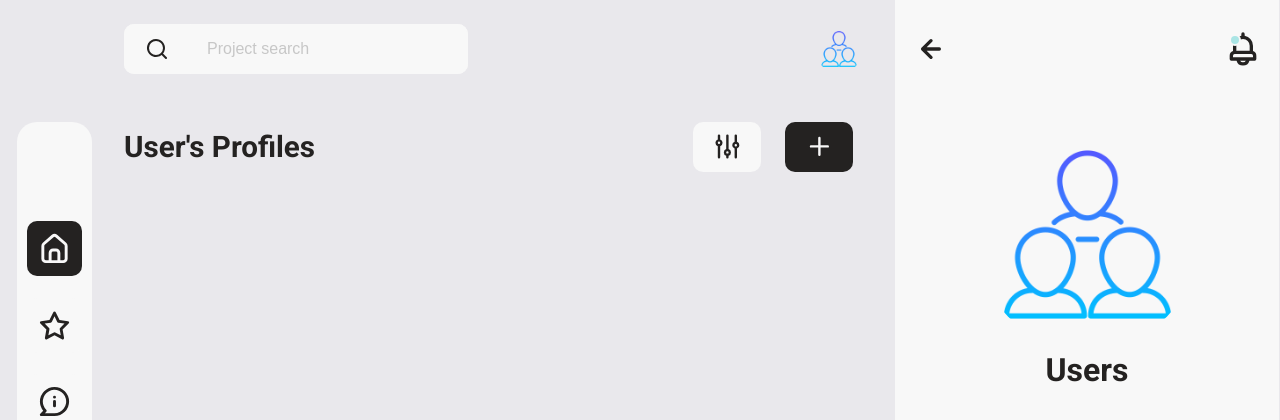
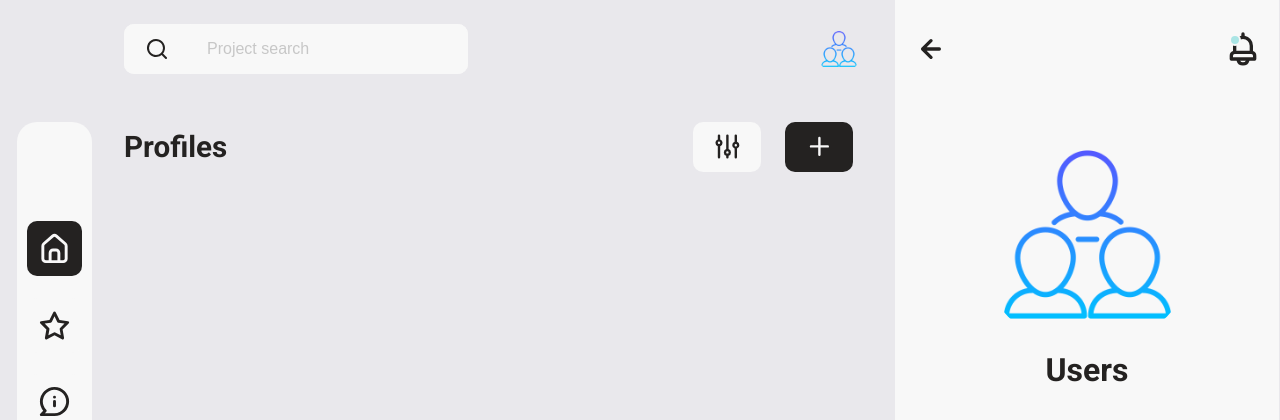
Before and after one commit to Valery-Hyppolite/devsDashboard, a Flask app: template templates/users.html in a window 1280 px wide. Shown: the top 420 px of the page. Run offline with Flask 3, Linux system fonts and the light colour scheme; the template is opened without the code that fills it, so the values that code supplies are empty.

Commit message:
UPDAt pages images

```diff
--- a/templates/user.html
+++ b/templates/user.html
@@ -39,7 +39,7 @@
         </header>
         <section class="section">
           <header class="section__header">
-            <h2 class="section__title">Teams</h2>
+            <h2 class="section__title">User Profile</h2>
             <a href="project" class="section__link">View all</a>
           </header>
           <ul class="team">
--- a/templates/users.html
+++ b/templates/users.html
@@ -40,7 +40,7 @@
 
         <section class="section">
           <header class="section__header">
-            <h2 class="section__title">User's Profiles</h2>
+            <h2 class="section__title">Profiles</h2>
             <div class="section__control">
               <button
                 class="section__button focus--box-shadow"
```
Also changed, not shown: 1 other file.
